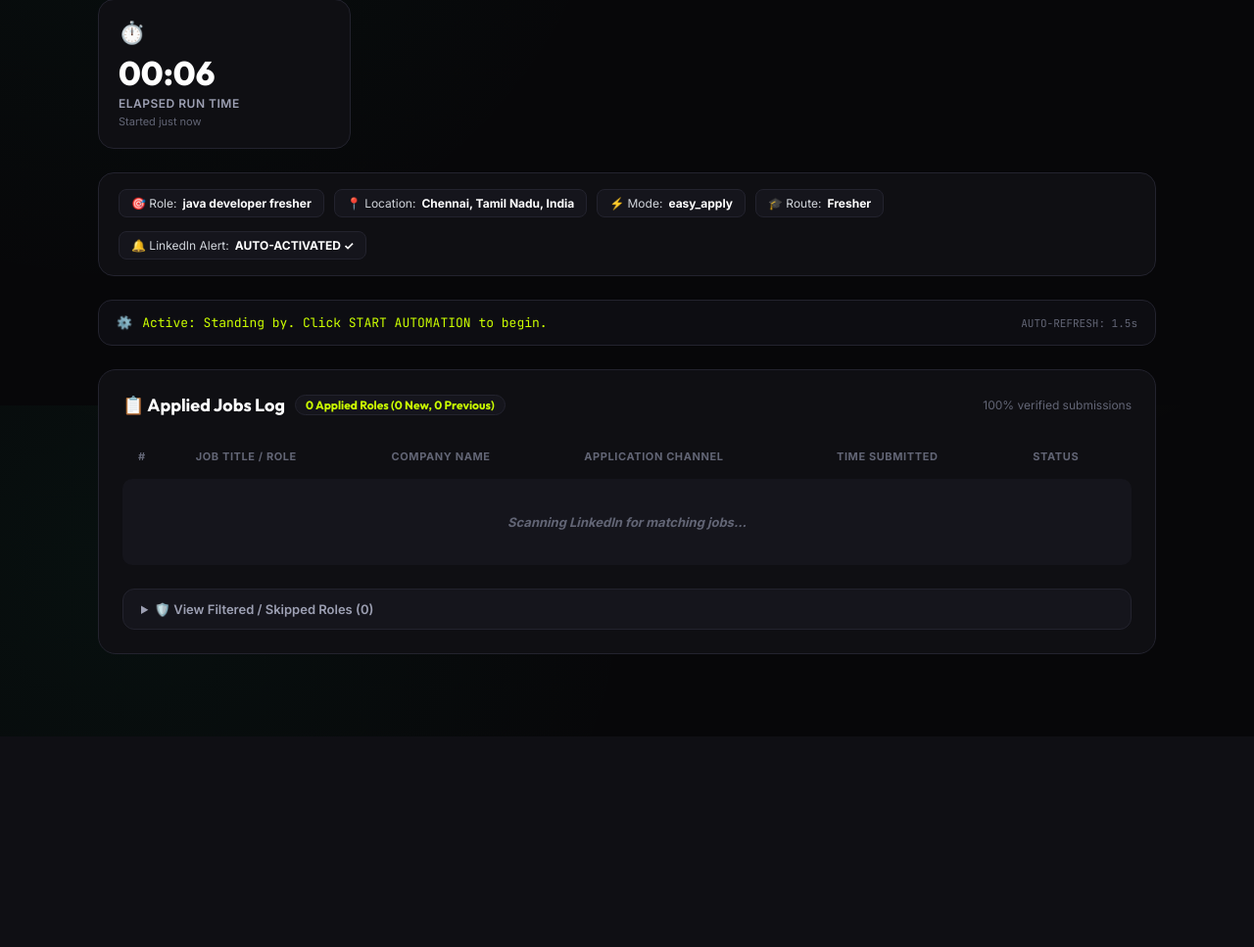
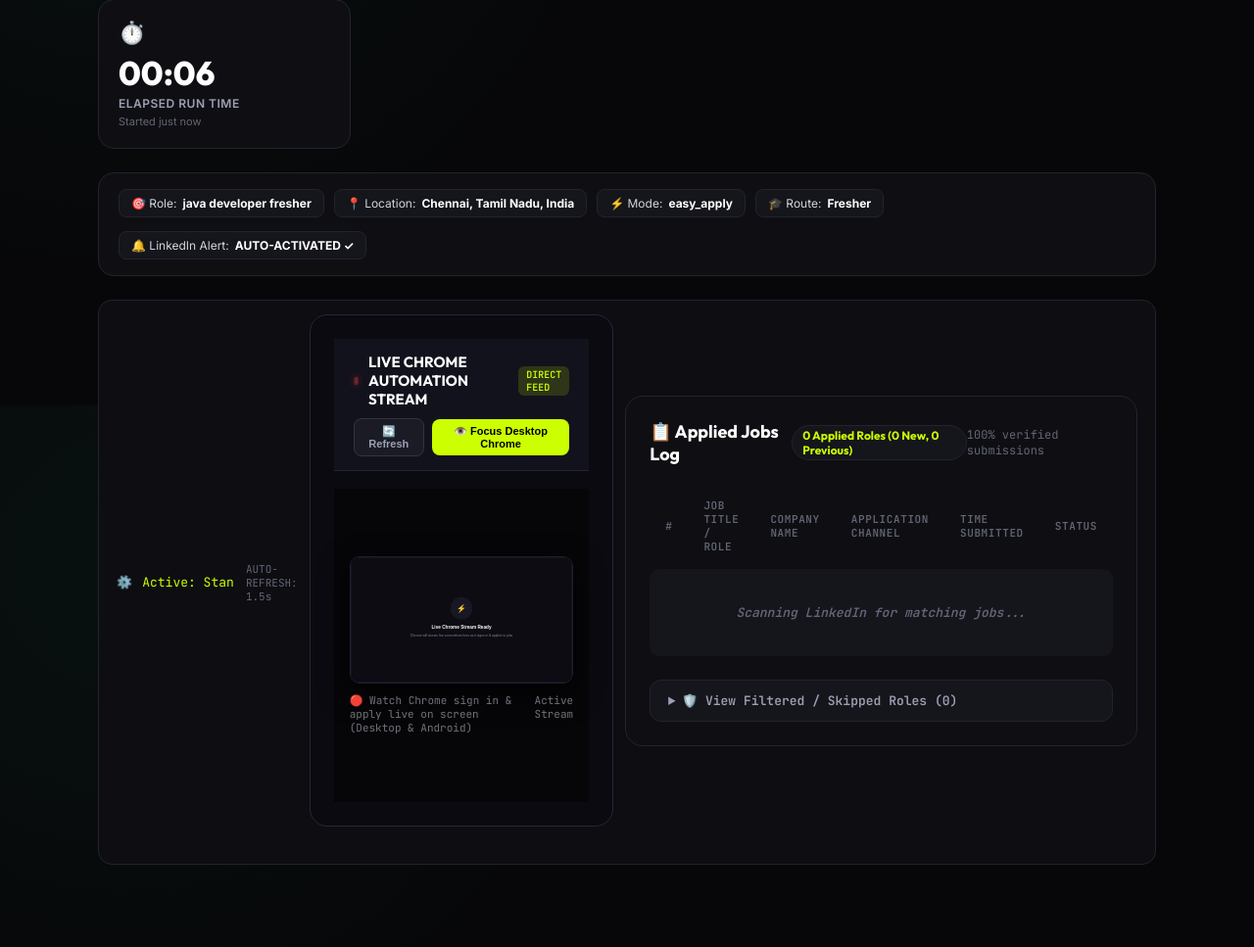
Before and after one commit to KaviiBarath/linkedin-job-ai, a Flask app: page /dashboard in a window 1280 px wide. Shown: the part 386-1353 px from the top of the page at 98% size. Before the commit the page ends 1054 px from the top, so only its background shows below. Run offline with Flask 3, Linux system fonts and the light colour scheme; data that the repository does not hold is empty.

Commit message:
feat: add Live Chrome Screen Stream player, auto-screenshot capture, and cloud portal switcher

```diff
--- a/app.py
+++ b/app.py
@@ -350,6 +350,36 @@
     bring_chrome_window_to_front()
     return jsonify({"status": "success", "message": "Chrome automation window brought to front"})
 
+@app.route('/live-screen')
+def live_screen():
+    """Serves the latest real-time screenshot of the automated Chrome session."""
+    from flask import send_file, Response
+    candidates = [
+        os.path.join(STORAGE_DIR, "live_screen.png"),
+        os.path.join(BASE_DIR, "live_screen.png"),
+        os.path.join("/tmp", "live_screen.png")
+    ]
+    for c in candidates:
+        if os.path.exists(c):
+            try:
+                resp = send_file(c, mimetype='image/png')
+                resp.headers['Cache-Control'] = 'no-cache, no-store, must-revalidate'
+                resp.headers['Pragma'] = 'no-cache'
+                resp.headers['Expires'] = '0'
+                return resp
+            except Exception:
+                pass
+
+    svg = """<svg xmlns="http://www.w3.org/2000/svg" width="960" height="540" viewBox="0 0 960 540">
+        <rect width="960" height="540" fill="#0c0c12"/>
+        <rect x="2" y="2" width="956" height="536" fill="none" stroke="#222232" stroke-width="2" rx="12"/>
+        <circle cx="480" cy="220" r="48" fill="#181824"/>
+        <text x="480" y="232" fill="#ccff00" font-family="'Outfit', sans-serif" font-size="34" text-anchor="middle">⚡</text>
+        <text x="480" y="310" fill="#ffffff" font-family="'Outfit', sans-serif" font-size="20" font-weight="700" text-anchor="middle">Live Chrome Stream Ready</text>
+        <text x="480" y="340" fill="#888899" font-family="sans-serif" font-size="14" text-anchor="middle">Chrome will stream live screenshots here as it signs in &amp; applies to jobs</text>
+    </svg>"""
+    return Response(svg, mimetype='image/svg+xml', headers={'Cache-Control': 'no-cache, no-store, must-revalidate'})
+
 if __name__ == '__main__':
     port = int(os.environ.get("PORT", 5001))
     # Only open browser automatically when running locally
--- a/templates/dashboard.html
+++ b/templates/dashboard.html
@@ -606,8 +606,27 @@
             <button type="button" class="back-link-btn" onclick="bringChromeToFront()" id="btn_focus_chrome" style="background:rgba(59,130,246,0.15); color:#60a5fa; border:1px solid rgba(59,130,246,0.4); display:inline-flex; align-items:center; gap:6px; cursor:pointer;">👁️ View Chrome Bot</button>
             <a href="/start" class="back-link-btn" style="background:#ccff00;color:#000;font-weight:700;border-color:#ccff00;">▶ Run Bot Now</a>
             <a href="/" class="back-link-btn">⚙️ Configure</a>
+    </header>
+
+    <!-- Cloud Web Portal Alert (Vercel / External) -->
+    <div id="vercel_cloud_banner" style="display:none; background: linear-gradient(135deg, #1e1b4b, #0f172a); border: 1.5px solid #6366f1; border-radius: 14px; padding: 14px 20px; margin-bottom: 20px;">
+        <div style="display:flex; justify-content:space-between; align-items:center; flex-wrap:wrap; gap:12px;">
+            <div style="display:flex; align-items:center; gap:12px;">
+                <span style="font-size:24px;">🌐</span>
+                <div>
+                    <div style="color:#fff; font-weight:700; font-size:14px;">You are viewing the Vercel Cloud Web Portal</div>
+                    <div style="color:#cbd5e1; font-size:12px; margin-top:2px;">
+                        Google Chrome runs on your computer. Switch to your local machine dashboard below to launch Chrome and apply live:
+                    </div>
+                </div>
+            </div>
+            <div style="display:flex; gap:8px;">
+                <a href="http://127.0.0.1:5001/dashboard" style="background:#ccff00; color:#000; text-decoration:none; padding:8px 18px; border-radius:10px; font-weight:800; font-size:12px; display:inline-flex; align-items:center; gap:6px;">
+                    🚀 Open Local Live Engine (127.0.0.1:5001)
+                </a>
+            </div>
         </div>
-    </header>
+    </div>
 
     <!-- Live Chrome Window Visibility Banner -->
     <div class="chrome-live-banner" id="chrome_live_banner" style="background:#0f0f15; border:1px solid #272732; border-left:4px solid #ccff00; border-radius:14px; padding:14px 20px; margin-bottom:20px; display:flex; justify-content:space-between; align-items:center; flex-wrap:wrap; gap:12px;">
@@ -703,7 +722,27 @@
             <span id="current_activity_label">Connecting to LinkedIn & scanning candidate matches...</span>
         </div>
         <span style="color: var(--text-muted); font-size: 11px;">AUTO-REFRESH: 1.5s</span>
-    </div>
+    <!-- Live Chrome Browser Visual Screen Feed -->
+    <section class="section-panel" style="margin-bottom: 24px; border: 1.5px solid #27273a; border-radius: 18px; background: #0a0a10; overflow: hidden;">
+        <div class="section-header" style="background: #12121c; padding: 14px 20px; border-bottom: 1px solid #232332; display: flex; justify-content: space-between; align-items: center; flex-wrap: wrap; gap: 10px;">
+            <div style="display:flex; align-items:center; gap:10px;">
+                <span style="display:inline-block; width:10px; height:10px; border-radius:50%; background:#ef4444; box-shadow:0 0 10px #ef4444; animation:pulse 1.5s infinite;"></span>
+                <span style="font-family:'Outfit',sans-serif; font-weight:700; font-size:15px; color:#fff;">LIVE CHROME AUTOMATION STREAM</span>
+                <span style="background:rgba(204,255,0,0.15); color:#ccff00; font-size:10px; font-weight:700; padding:2px 8px; border-radius:6px; text-transform:uppercase;">Direct Feed</span>
+            </div>
+            <div style="display:flex; align-items:center; gap:8px;">
+                <button type="button" onclick="refreshLiveScreen()" style="background:#1b1b26; border:1px solid #333346; color:#9da0b3; padding:6px 12px; border-radius:8px; font-size:11px; font-weight:600; cursor:pointer;">🔄 Refresh</button>
+                <button type="button" onclick="bringChromeToFront()" style="background:#ccff00; color:#000; border:none; padding:6px 14px; border-radius:8px; font-size:11px; font-weight:700; cursor:pointer;">👁️ Focus Desktop Chrome</button>
+            </div>
+        </div>
+        <div style="padding: 16px; background: #060609; display: flex; flex-direction: column; align-items: center; justify-content: center; min-height: 320px;">
+            <img id="live_stream_img" src="/live-screen" alt="Live Chrome Screen Feed" style="max-width: 100%; max-height: 520px; border-radius: 10px; border: 1px solid #1f1f2e; box-shadow: 0 10px 30px rgba(0,0,0,0.8); object-fit: contain;">
+            <div style="margin-top: 10px; display: flex; justify-content: space-between; width: 100%; max-width: 900px; font-size: 11px; color: #71717a;">
+                <span>🔴 Watch Chrome sign in &amp; apply live on screen (Desktop &amp; Android)</span>
+                <span id="stream_timestamp">Active Stream</span>
+            </div>
+        </div>
+    </section>
 
     <!-- Applied Jobs Table Panel -->
     <section class="section-panel">
@@ -914,6 +953,22 @@
         }, 1200);
     }
 
+    function refreshLiveScreen() {
+        const img = document.getElementById('live_stream_img');
+        if (img) {
+            img.src = '/live-screen?t=' + Date.now();
+            const ts = document.getElementById('stream_timestamp');
+            if (ts) ts.innerText = 'Stream active • ' + new Date().toLocaleTimeString();
+        }
+    }
+    setInterval(refreshLiveScreen, 2000);
+
+    // If viewing via Vercel or external host, display cloud portal switcher notice
+    if (window.location.hostname !== 'localhost' && window.location.hostname !== '127.0.0.1') {
+        const vc = document.getElementById('vercel_cloud_banner');
+        if (vc) vc.style.display = 'block';
+    }
+
     // Start polling immediately and every 1.5s
     fetchAutomationStatus();
     pollInterval = setInterval(fetchAutomationStatus, 1500);
```
Also changed, not shown: dashboard.html (+57 -2 lines), job_apply.py (+19 -0 lines).
